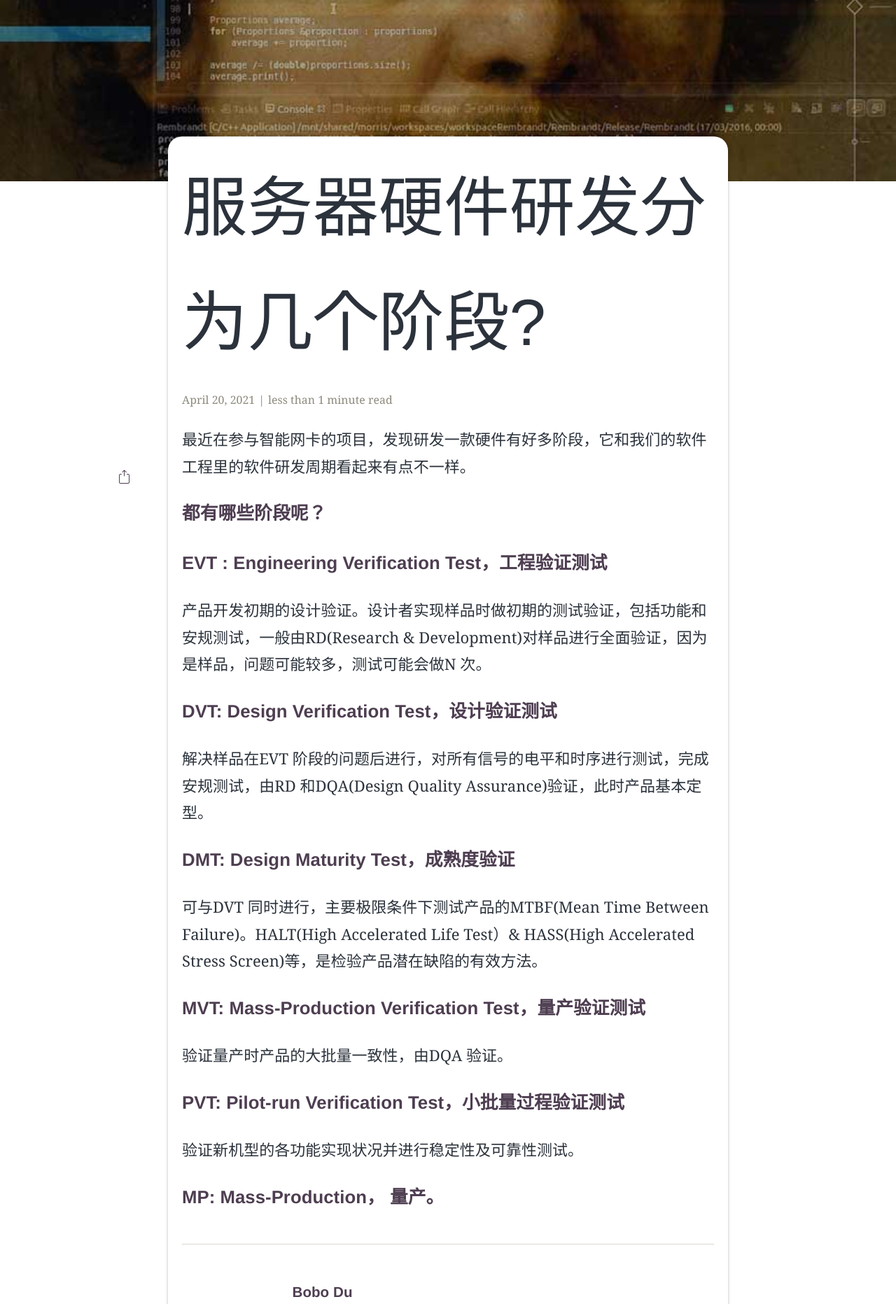
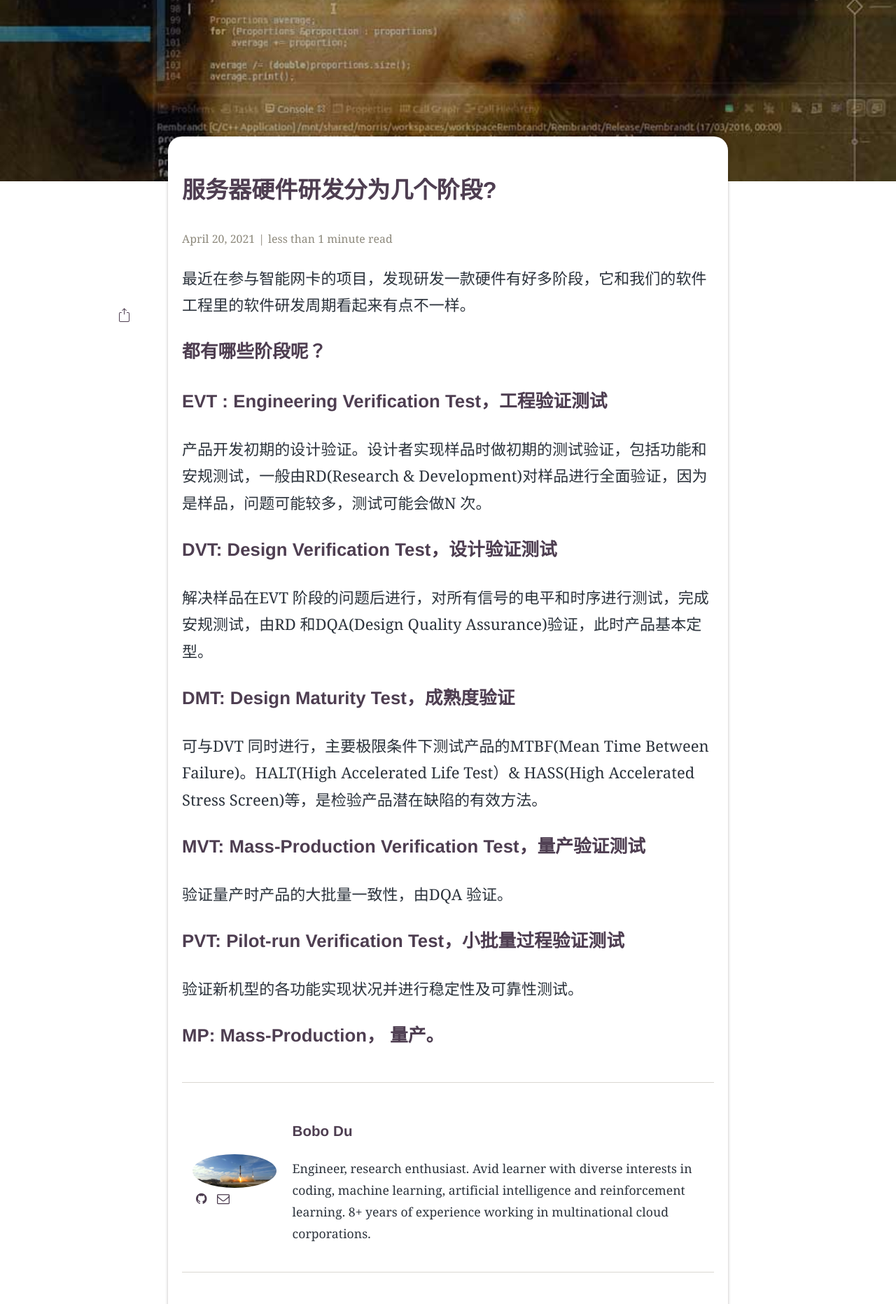
Before and after one commit to dusir/dusir.github.io, a Jekyll site: the page built from _posts/2022-10-04-硬件研发的几个阶段介绍.md, in a window 1280 px wide. Shown: the part 408-2271 px from the top of the page at 70% size. Built offline with Jekyll 4.4.1, drawn with Linux system fonts in a browser that asks for light colours; some web fonts are replaced; comment, search, counter and statistics services are not loaded.

Commit message:
aaa
Signed-off-by: bobdu <bobdu@tencent.com>

```diff
--- a/_layouts/post.html
+++ b/_layouts/post.html
@@ -23,7 +23,7 @@ layout: default
     <div class="wrapper">
       <div class="page-content">
         <div class="header-page">
-          <h3 class="page-title">{{ page.title }}</h3>
+          <h2 class="page-title">{{ page.title }}</h2>
           {% include post_meta.html type="post-page-meta" %}
         </div>
         {% include sidebar.html context="post" class="side" id="sidebar" %}
```
